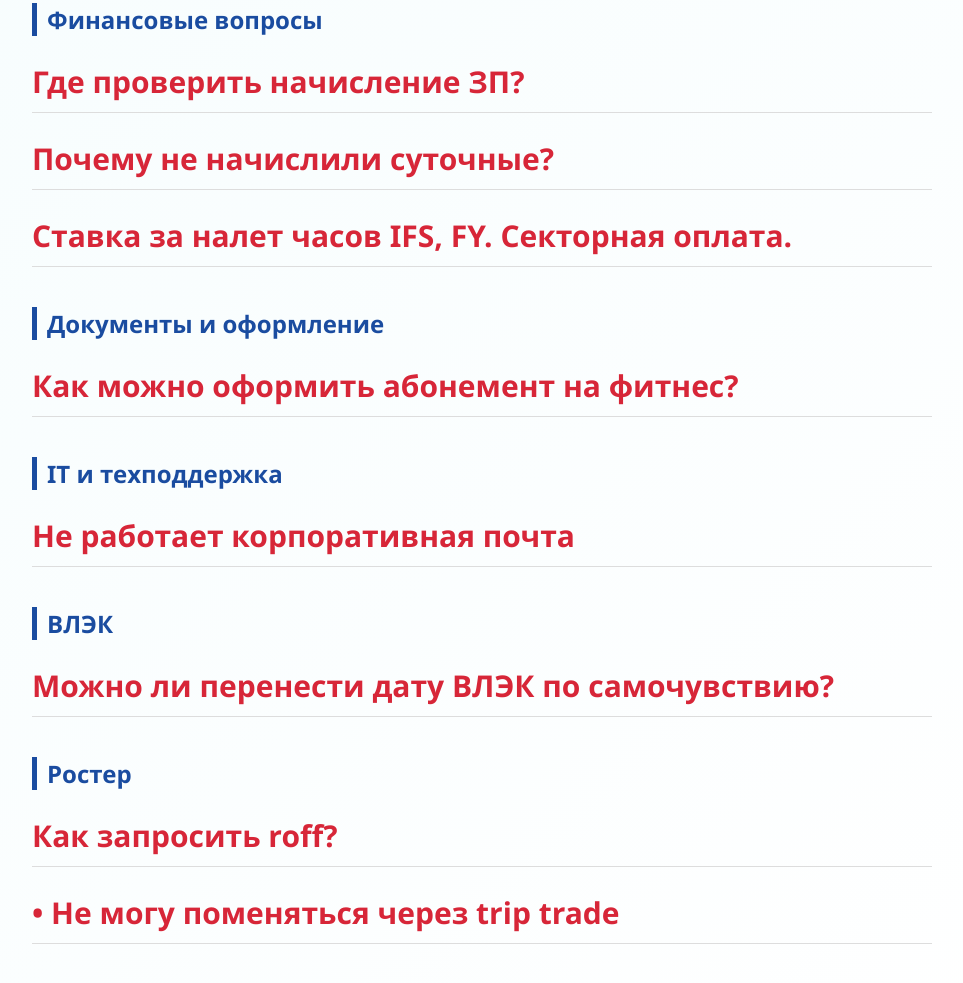
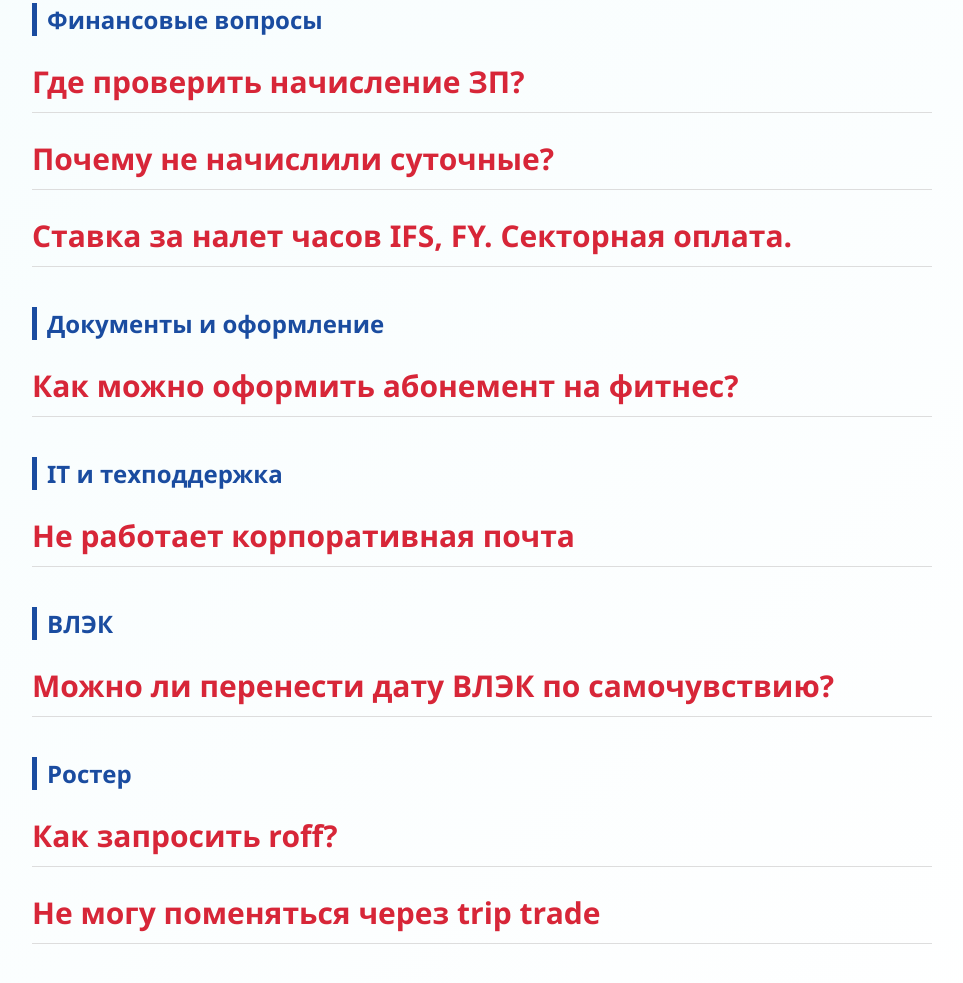
Before and after one commit to flyarystan/FAQ-FS, a plain HTML site: page index.html in a window 1280 px wide. Shown: the part 6425-7408 px from the top of the page, without its empty margins (158-1121 px from the left). Drawn offline with Linux system fonts and the light colour scheme.

Commit message:
Update index.html

```diff
--- a/index.html
+++ b/index.html
@@ -589,7 +589,7 @@ LIE-4800 KZT <br>
         <div class="answer">1 раз в течение 45 дней можно запрашивать ROFF в AIMS или напишите письмо cabin.crew.services@flyarystan.com и flyarystan.inflight.performance@flyarystan.com</div>
       </div>
       <div class="faq">
-        <div class="question">•	Не могу поменяться через trip trade</div>
+        <div class="question">Не могу поменяться через trip trade</div>
         <div class="answer">the below link to Instructions of Trip Trades & Open Flight Bidding for crew how to trade and change roster:
 https://wiki.airastana.com/display/CC.<br>
 To inform about any Trip Trade issues please fill out the form available at kchelpdesk.airastana.com - https://kchelpdesk.airastana.com/WorkOrder.do?woMode=newWO&reqTemplate=902
```
